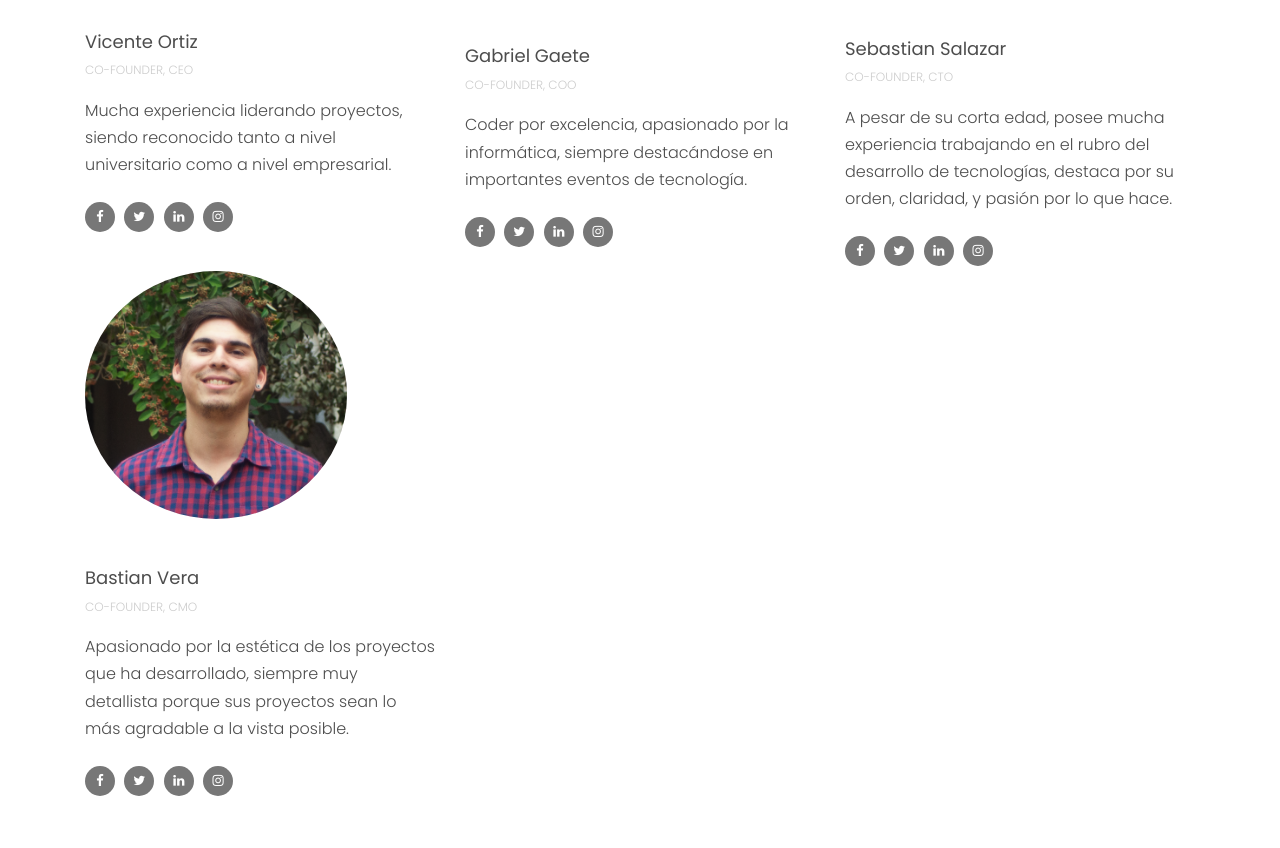
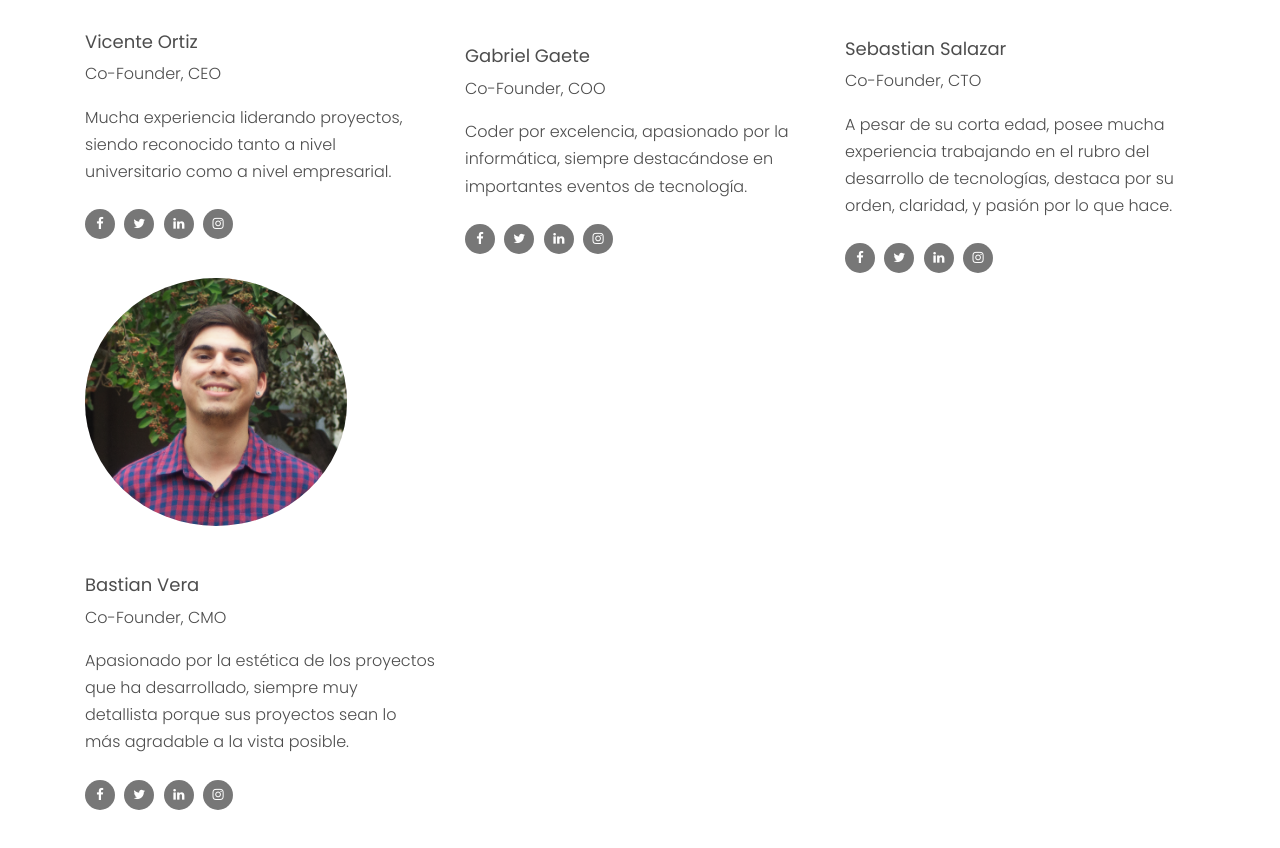
Before and after one commit to VicenteOrtiz/losk, a website: page index.html in a window 1280 px wide. Shown: the part 2987-3835 px from the top of the page. Drawn offline with Linux system fonts and the light colour scheme; files whose address does not match are found by name; a web font is replaced by a local one.

Commit message:
ADD/CHG: añadí descripción y keywords en el html para temas de SEO, y oscurecí los cargos en la sección Nuestro Equipo
Signed-off-by: VicenteOrtiz <vicente.ortiz@usach.cl>

```diff
--- a/index.html
+++ b/index.html
@@ -6,8 +6,8 @@
     <meta charset="utf-8">
     <meta name="viewport" content="width=device-width, initial-scale=1, shrink-to-fit=no">
 
-    <meta name="description" content="" />
-    <meta name="keywords" content="" />
+    <meta name="description" content="Buscamos resolver tus necesidades, diseñando y proponiendo la mejor solución tecnológica acorde a tus necesidades. Desarrollo de software, páginas web, plataformas web, entre otros." />
+    <meta name="keywords" content="desarrollo web, paginas web, diseño web, innovacion, solucion tecnologica, tecnologia, progressio, desarrollo, web, paginas, diseño" />
     <meta name="author" content="Progressio SpA" />
 
     <link rel="stylesheet" href="https://fonts.googleapis.com/css?family=Poppins:200,300,400,700,900|Display+Playfair:200,300,400,700">
@@ -199,7 +199,7 @@
             <div class="person">
               <img src="images/vicentefeliz.png" alt="Image" class="img-fluid rounded mb-5 w-75 rounded-circle">
               <h3>Vicente Ortiz</h3>
-              <p class="position text-muted">Co-Founder, CEO</p>
+              <p class="position">Co-Founder, CEO</p>
               <p class="mb-4">Mucha experiencia liderando proyectos, siendo reconocido tanto a nivel universitario como a nivel empresarial.</p>
               <ul class="ul-social-circle">
                 <li><a href="https://www.facebook.com/VicenteOrtizA"><span class="icon-facebook"></span></a></li>
@@ -213,7 +213,7 @@
             <div class="person">
               <img src="images/gabrielfeliz.png" alt="Image" class="img-fluid rounded mb-5 w-75 rounded-circle">
               <h3>Gabriel Gaete</h3>
-              <p class="position text-muted">Co-Founder, COO</p>
+              <p class="position">Co-Founder, COO</p>
               <p class="mb-4">Coder por excelencia, apasionado por la informática, siempre destacándose en importantes eventos de tecnología.</p>
               <ul class="ul-social-circle">
                 <li><a href="https://www.facebook.com/gabriel.elias.967"><span class="icon-facebook"></span></a></li>
@@ -227,7 +227,7 @@
             <div class="person">
               <img src="images/sebaredondo.jpeg" alt="Image" class="img-fluid rounded mb-5 w-75 rounded-circle">
               <h3>Sebastian Salazar</h3>
-              <p class="position text-muted">Co-Founder, CTO</p>
+              <p class="position">Co-Founder, CTO</p>
               <p class="mb-4">A pesar de su corta edad, posee mucha experiencia trabajando en el rubro del desarrollo de tecnologías, destaca por su orden, claridad, y pasión por lo que hace.</p>
               <ul class="ul-social-circle">
                 <li><a href="https://www.facebook.com/salazar.parralino.de.corazon"><span class="icon-facebook"></span></a></li>
@@ -241,7 +241,7 @@
             <div class="person">
               <img src="images/bastifeliz.jpg" alt="Image" class="img-fluid rounded mb-5 w-75 rounded-circle">
               <h3>Bastian Vera</h3>
-              <p class="position text-muted">Co-Founder, CMO</p>
+              <p class="position">Co-Founder, CMO</p>
               <p class="mb-4">Apasionado por la estética de los proyectos que ha desarrollado, siempre muy detallista porque sus proyectos sean lo más agradable a la vista posible.</p>
               <ul class="ul-social-circle">
                 <li><a href="https://www.facebook.com/bassvera"><span class="icon-facebook"></span></a></li>
```
